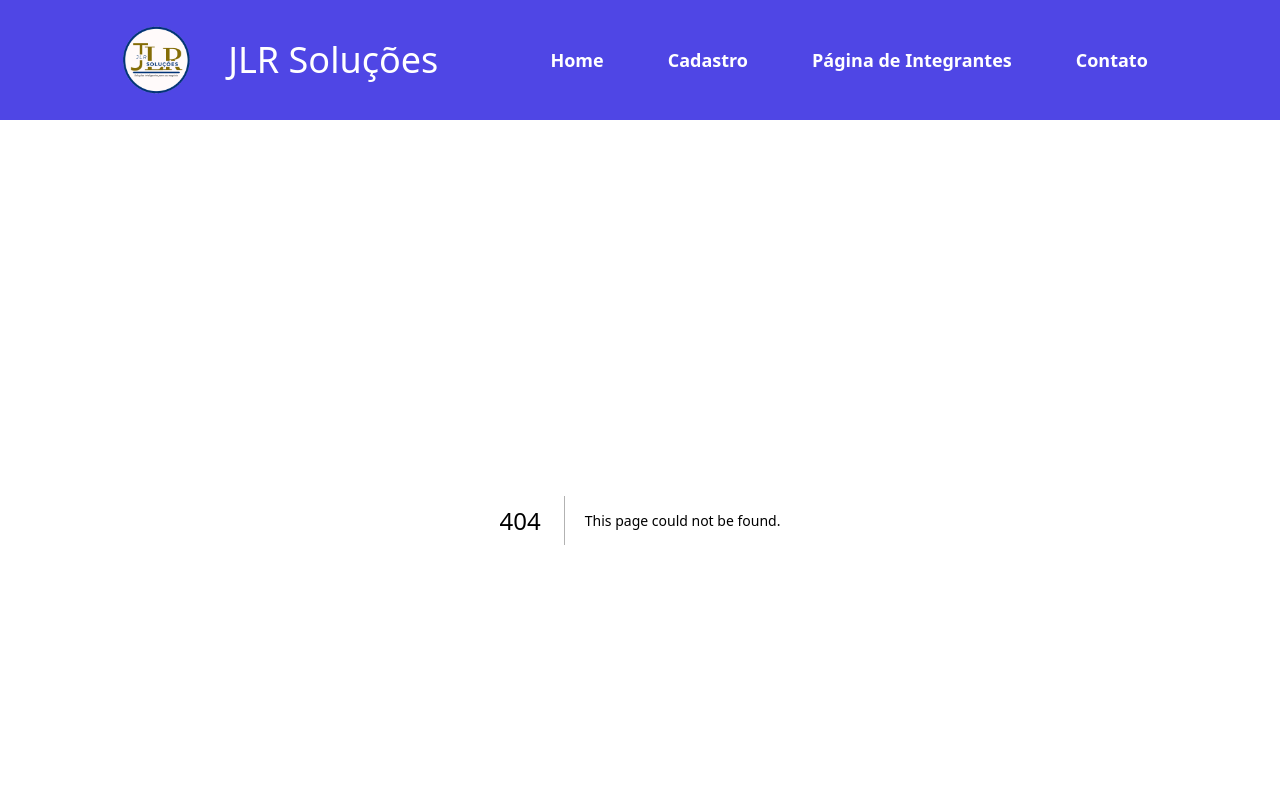
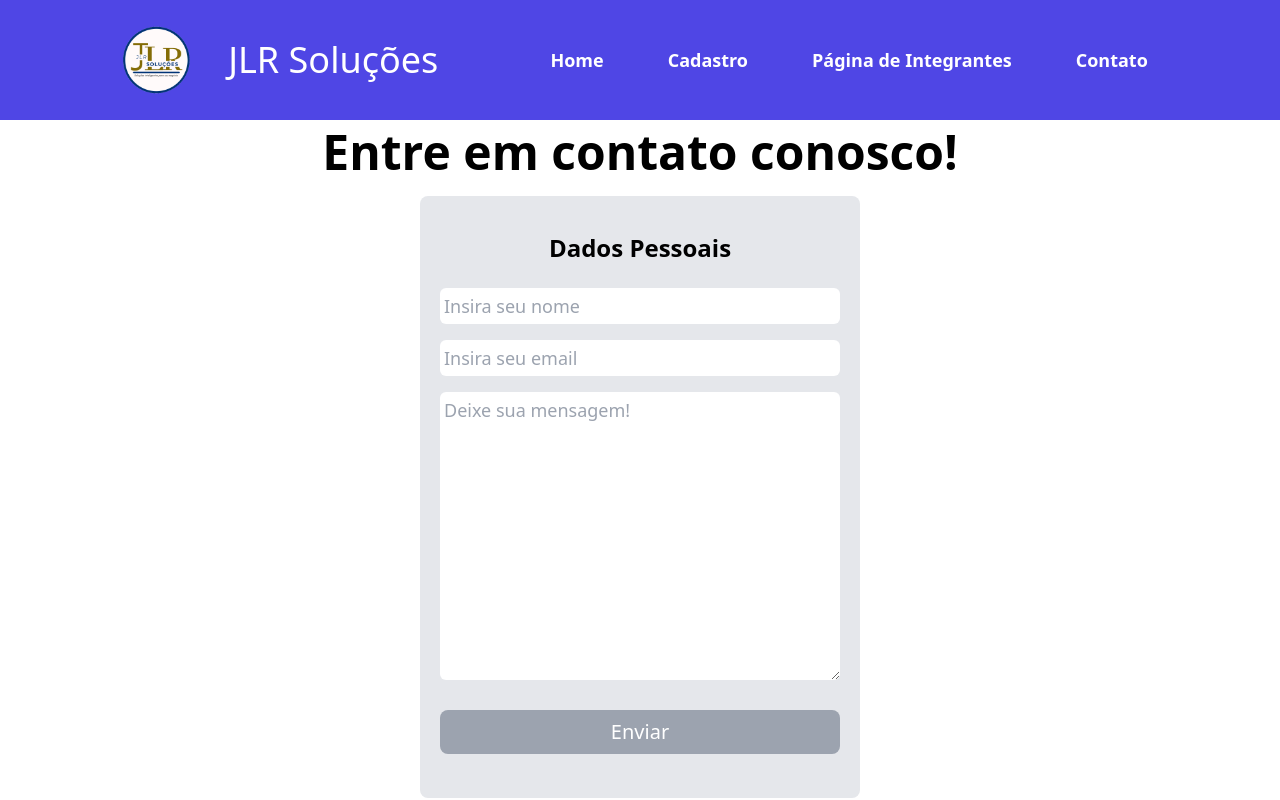
Before and after one commit to Rafa130206/entrega_front_sp4, a Next.js app in the folder entrega_frontend_sp4/: page /contato in a window 1280 px wide. Before the commit this address had no page. Shown: the top 800 px of the page. Built offline with nearby package versions, Linux system fonts and the light colour scheme.

Commit message:
Página de contato concluída

```diff
--- /dev/null
+++ b/entrega_frontend_sp4/src/app/contato/page.tsx
@@ -0,0 +1,26 @@
+"use client";
+
+export default function Contato() {
+    return (
+        <div className="flex flex-col items-center">
+            <h1 className='text-center pt-2 text-[3vw] md:text-4xl lg:text-5xl font-bold'>Entre em contato conosco!</h1>
+            <section className='m-5 w-full flex justify-center'>
+                <form action="contato" method='get' className="flex flex-col w-[25vw] md:w-[300px] lg:w-[440px] bg-gray-200 rounded-lg p-5">
+                    <fieldset className="border-none flex flex-col">
+                        <legend className="p-4 text-2xl font-bold text-center">Dados Pessoais</legend>
+                        <label className="pt-2 pb-2 block">
+                            <input type="text" name="nome" id="idnome" placeholder='Insira seu nome' className="text-lg w-full p-1 rounded-md border-none" />
+                        </label>
+                        <label className="pt-2 pb-2 block">
+                            <input type="text" name='email' id='idemail' placeholder='Insira seu email' className="text-lg w-full p-1 rounded-md border-none" />
+                        </label>
+                        <label className="pt-2 pb-2 block">
+                            <textarea name="mensagem" id="idmensagem" cols={30} rows={10} placeholder='Deixe sua mensagem!' className="text-lg w-full p-1 rounded-md border-none"></textarea>
+                        </label>
+                    </fieldset>
+                    <button type='submit' value={"Enviar"} className="mt-4 mb-6 text-xl p-2 rounded-lg bg-gray-400 hover:bg-gray-600 text-white cursor-pointer">Enviar</button>
+                </form>
+            </section>
+        </div>
+    );
+}
```
